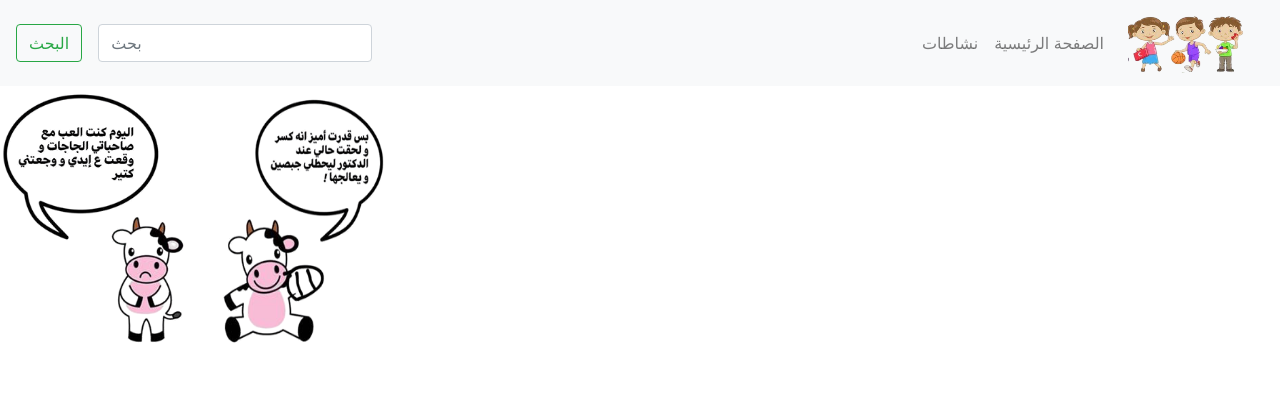
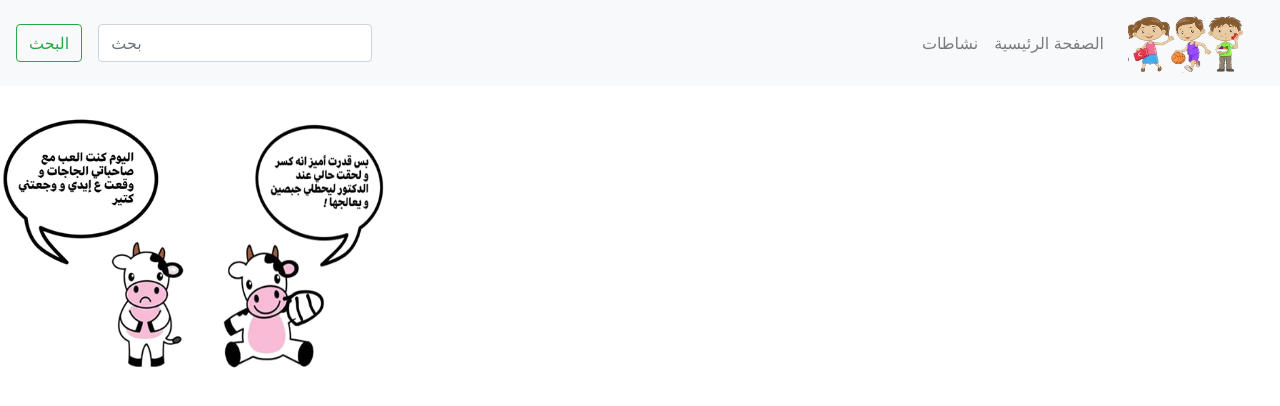
Before and after one commit to MohammadHijaz/MooAid, a React (Create React App) app: page / in a window 1280 px wide. Shown: the top 406 px of the page. Built offline with nearby package versions, Linux system fonts and the light colour scheme.

Commit message:
fixed styling for fractures.js

```diff
--- a/src/cow.js
+++ b/src/cow.js
@@ -11,7 +11,7 @@ const useStyles = makeStyles({
     justifyContent: "space-around",
     height: "100%",
     width: "100%",
-    paddingTop: 25,
+    marginTop: "25px"
   },
   img: {
     width: "500px",
--- a/src/fractures.js
+++ b/src/fractures.js
@@ -6,10 +6,11 @@ const useStyles = makeStyles({
   container: {
     display: "flex",
     flexDirection: "row",
-    justifyContent: "space-around",
+    justifyContent: "flex-start",
+    position: "absolute",
     height: "100%",
     width: "100%",
-    paddingTop: 25,
+    marginTop: "25px"
   },
   img: {
     width: "200px",
@@ -19,7 +20,7 @@ const useStyles = makeStyles({
 const Fractures = () => {
   const classes = useStyles();
   return (
-    <div>
+    <div className={classes.container}>
       <div>
         <img src={brokenarm} className={classes.img}></img>
         <img src={fixedarm} style={{ width: "190px", height: "250px" }}></img>
```
Also changed, not shown: src/Images/middleCow.png (added).
